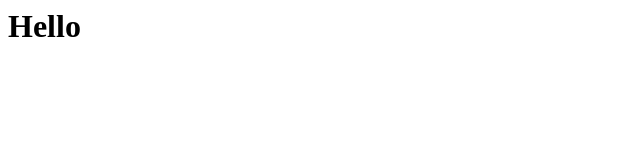
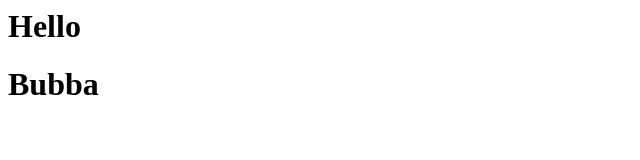
Before and after one commit to edwardmhannigan-code/inClass, a plain HTML site: page 4-21-26/index.html in a window 1280 px wide. Shown: the whole page, without its empty margins (0-640 px from the left). Drawn offline with Linux system fonts and the light colour scheme.

Commit message:
Add new heading 'Bubba' to index.html

```diff
--- a/4-21-26/index.html
+++ b/4-21-26/index.html
@@ -1,2 +1,5 @@
 <!-- this is the base page for the project -->
 <h1>Hello</h1>
+
+
+<h1>Bubba</h1>
```
